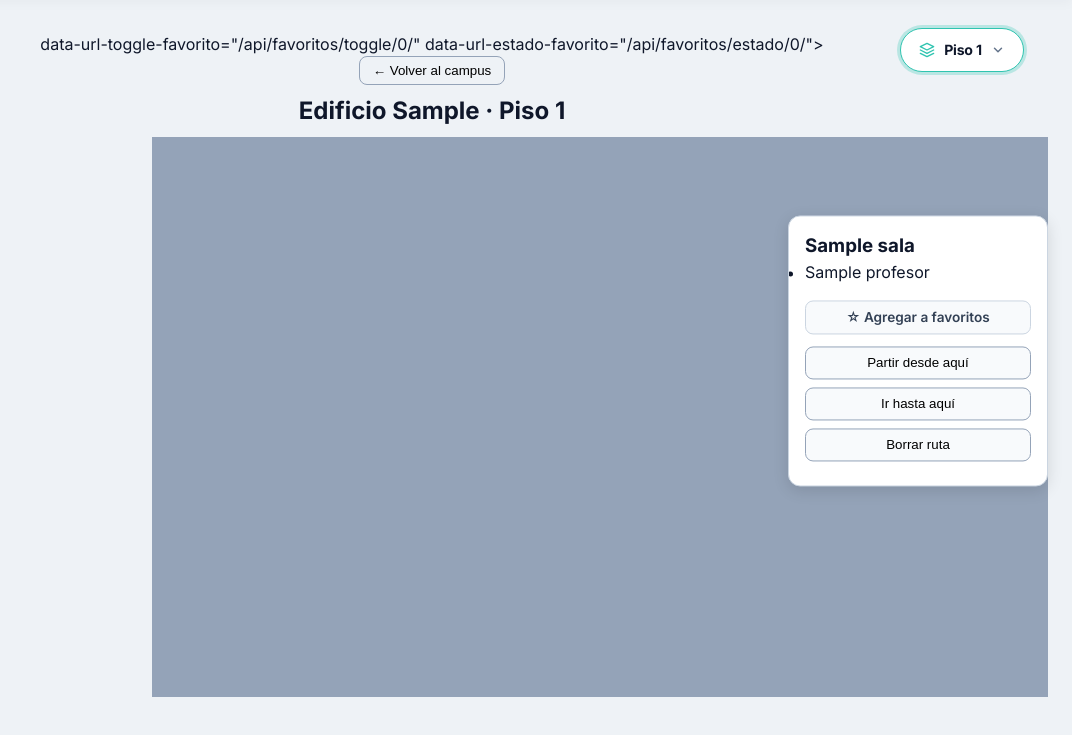
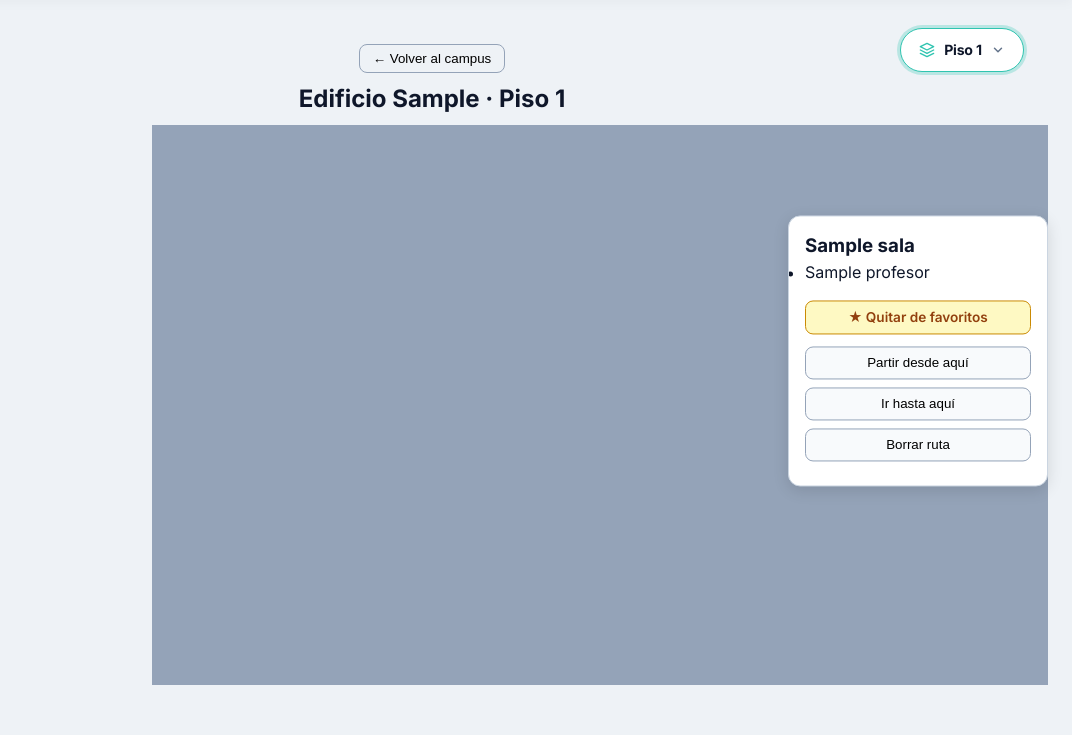
Before and after one commit to DRP5503/U-mapas, a Django app: a page that uses frontend/templates/index.html in a window 1280 px wide. Shown: the part 65-800 px from the top of the page, without its empty margins (208-1280 px from the left). Run offline with Django 5.2, Linux system fonts and the light colour scheme; a user stored in the database is signed in; tables that the repository leaves empty hold one stand-in row (values such as "Sample post").

Commit message:
Update index.html
Corrección

```diff
--- a/frontend/templates/index.html
+++ b/frontend/templates/index.html
@@ -53,7 +53,7 @@
              data-url-pisos="{% url 'core:pisos_edificio' 'EDIFICIO' %}"
              data-url-piso="{% url 'core:piso_json' 'EDIFICIO' 0 %}"
              data-url-ruta="{% url 'core:ruta_json' 'EDIFICIO' 0 'DESDE' 'HASTA' %}"
-             data-url-ruta-salas="{% url 'core:ruta_salas' 0 0 %}">
+             data-url-ruta-salas="{% url 'core:ruta_salas' 0 0 %}"
              data-url-toggle-favorito="{% url 'core:toggle_favorito' 0 %}"
              data-url-estado-favorito="{% url 'core:estado_favorito' 0 %}">
         <button type="button" id="backToGeneral" class="floor-back-btn">← Volver al campus</button>
```
